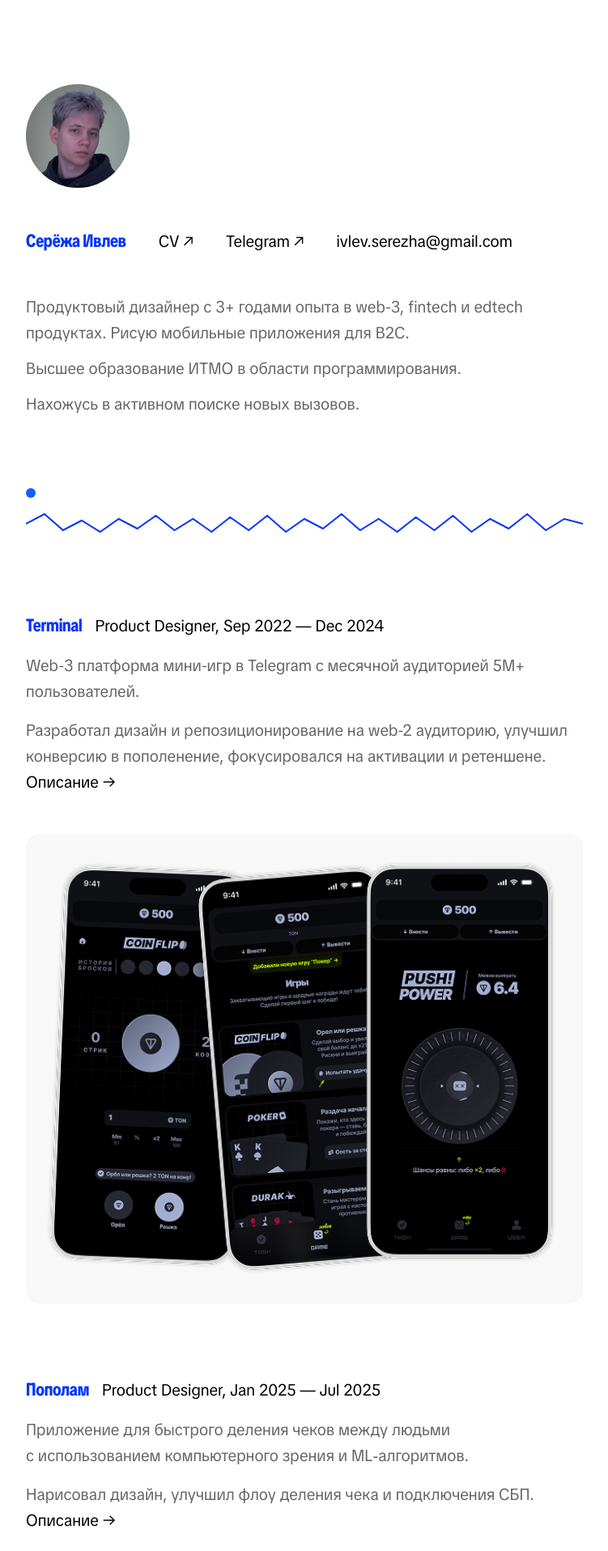
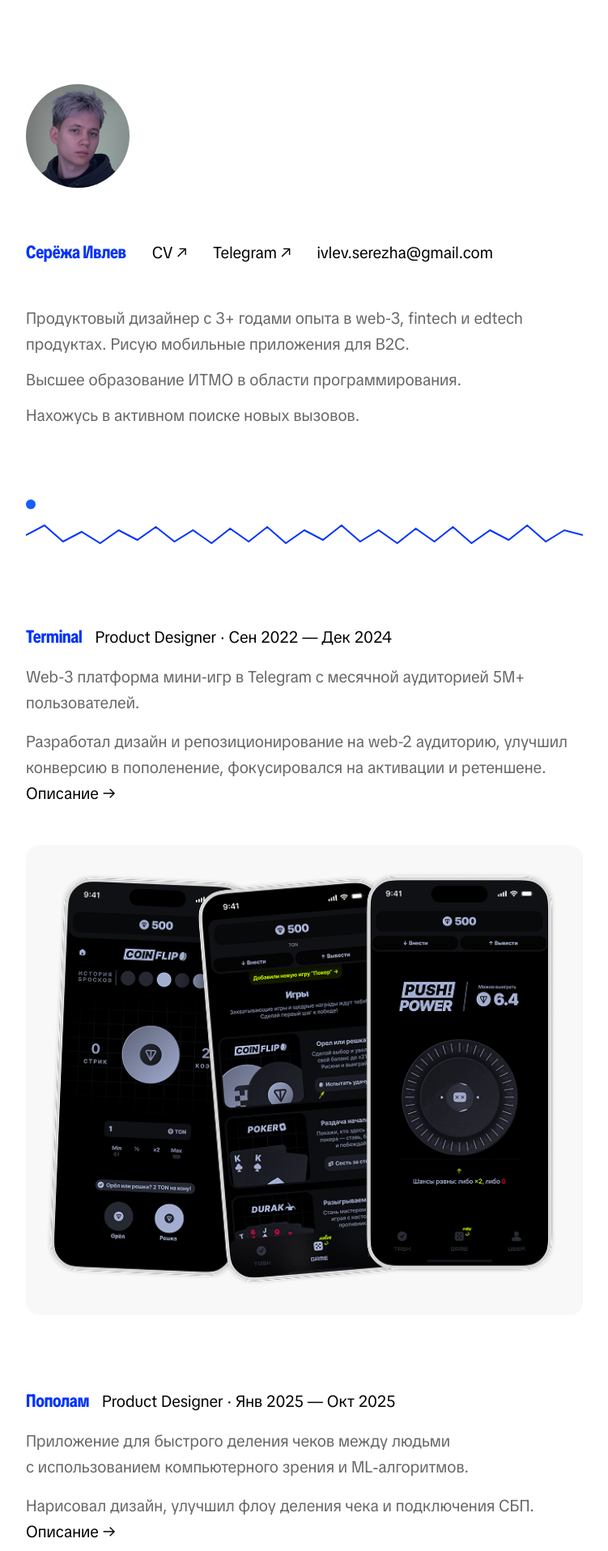
Before and after one commit to scvrdio/portfolio, a Next.js app: page / in a window 1280 px wide. Shown: the top 1916 px of the page at 81% size, without its empty margins (264-1015 px from the left). Built offline with nearby package versions, Linux system fonts and the light colour scheme.

Commit message:
minor fixes

```diff
--- a/src/app/globals.css
+++ b/src/app/globals.css
@@ -24,6 +24,19 @@
   --font-sans: var(--font-geist-sans);
   --font-mono: var(--font-geist-mono);
 }
+
+img {
+  -webkit-user-drag: none;
+}
+
+img::-webkit-media-controls-panel {
+  display: none !important;
+}
+
+img {
+  pointer-events: none;
+}
+
 
 @layer components {
 
--- a/src/components/home/HomeHero.tsx
+++ b/src/components/home/HomeHero.tsx
@@ -15,11 +15,11 @@
       />
 
       {/* links row */}
-      <div className="flex flex-wrap items-baseline gap-x-10 gap-y-2">
+      <div className="flex flex-wrap items-baseline gap-x-8 gap-y-0">
         <p className="t-title ty-title hover:underline">
           Серёжа Ивлев
         </p>
-
+        <div className="flex flex-col sm:flex-row gap-4 sm:gap-x-8 mt-4">
         <a
           href="https://drive.google.com/file/d/1n7OB6XH48o5YIqdLwqVIowm41XCQs3EM/view"
           target="_blank"
@@ -44,18 +44,15 @@
         >
           ivlev.serezha@gmail.com
         </a>
+        </div>
       </div>
 
       {/* text */}
-      <div className="space-y-3">
+      <div className="mt-[-4] mb-[-16]">
         <p className="t-body ty-body">
           Продуктовый дизайнер с 3+ годами опыта в web-3, fintech и edtech продуктах. Рисую мобильные приложения для B2C.
-        </p>
-        <p className="t-body ty-body">
-          Высшее образование ИТМО в области программирования.
-        </p>
-        <p className="t-body ty-body">
-          Нахожусь в активном поиске новых вызовов.
+        <span className="pbreak" />Высшее образование ИТМО в области программирования.
+        <span className="pbreak" />Нахожусь в активном поиске новых вызовов.
         </p>
       </div>
     </section>
--- a/src/data/projects.ts
+++ b/src/data/projects.ts
@@ -2,7 +2,7 @@
   {
     href: "/terminal",
     title: "Terminal",
-    meta: "Product Designer, Sep 2022 — Dec 2024",
+    meta: "Product Designer · Сен 2022 — Дек 2024",
     description: "Web-3 платформа мини-игр в Telegram с месячной аудиторией 5М+ пользователей. ",
     note: "Разработал дизайн и репозиционирование на web-2 аудиторию, улучшил конверсию в пополенение, фокусировался на активации и ретеншене.",
     media: [
@@ -19,7 +19,7 @@
   {
     href: "/popolam",
     title: "Пополам",
-    meta: "Product Designer, Jan 2025 — Jul 2025",
+    meta: "Product Designer · Янв 2025 — Окт 2025",
     description: "Приложение для быстрого деления чеков между людьми с использованием компьютерного зрения и ML‑алгоритмов.",
     note: "Нарисовал дизайн, улучшил флоу деления чека и подключения СБП.",
     figmaHref: "https://www.figma.com/design/YSb8QXs053NIUCRF9qtqTV/%D0%9F%D0%BE%D0%BF%D0%BE%D0%BB%D0%B0%D0%BC?node-id=0-1&t=4xq48AqBtQE5TY0X-1",
@@ -37,11 +37,10 @@
   {
     href: "/look",
     title: "Look",
-    meta: "Product Designer / Product Lead, Oct 2024 — May 2025",
+    meta: "Product Designer / Product Lead · Ноябрь 2025 — ...",
     description:
       "Приложение для ведения персональной библиотеки видеоконтента с созданием списков, отслеживанием прогресса просмотра сериала, социальными функциями и персональным рекомом.",
     note: "Вёл проект от идеи до запуска MVP.",
-    figmaHref: "#",
     media: [
       {
         type: "image",
```
